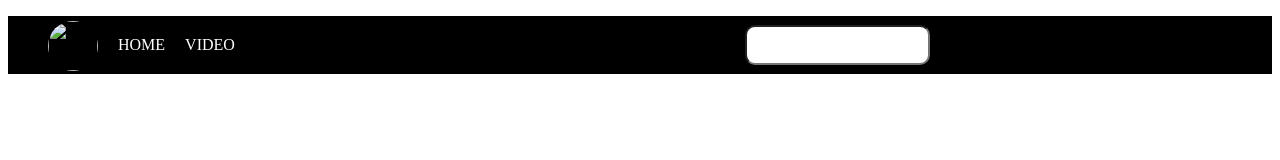
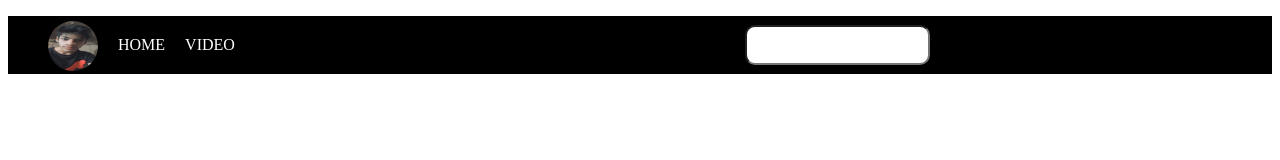
Before and after one commit to IrfanKhan177/simple-navigation-var, a plain HTML site: page index.html in a window 1280 px wide. Drawn offline with Linux system fonts and the light colour scheme.

Commit message:
Update index.html

```diff
--- a/index.html
+++ b/index.html
@@ -17,7 +17,7 @@
 <body>
   <nav class="navi">
     <ul class="uli">
-      <img class="imag" src="image/1.jpg" alt="" />
+      <img class="imag" src="1.jpg" alt="" />
       <li class="home"><a href="#">HOME</a></li>
       <li class="vid"><a href="#">VIDEO</a></li>
       <input class="search" type="search" name="" id="" value="" />
```
